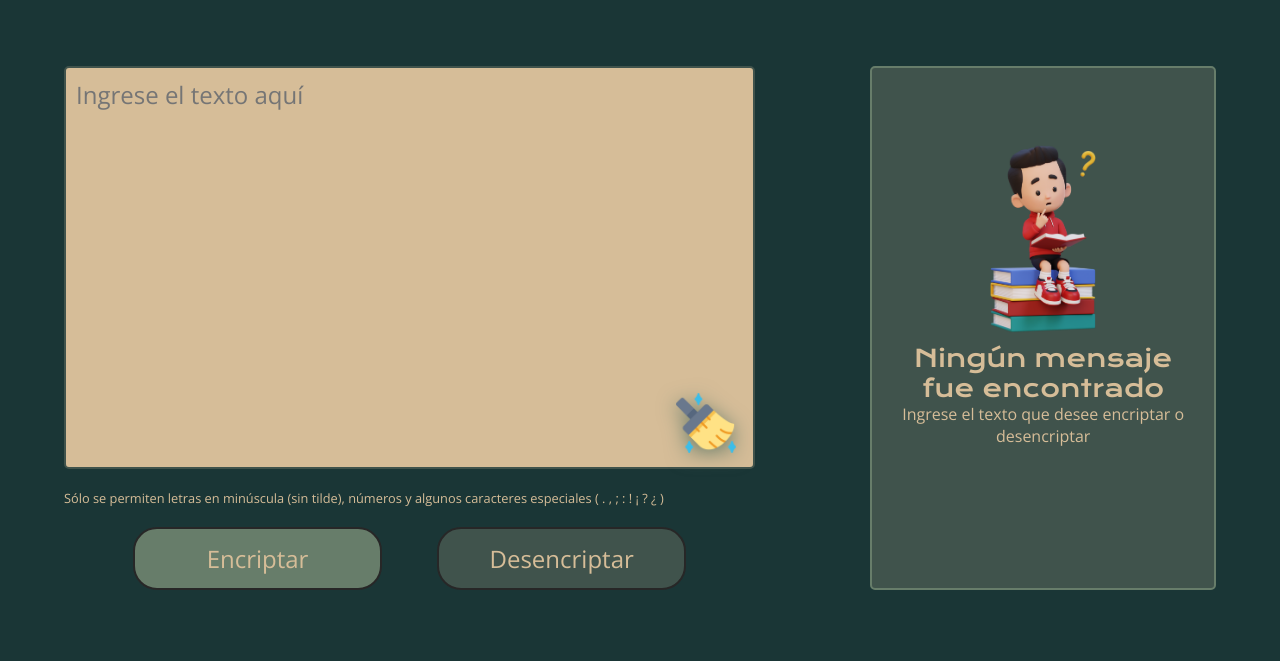
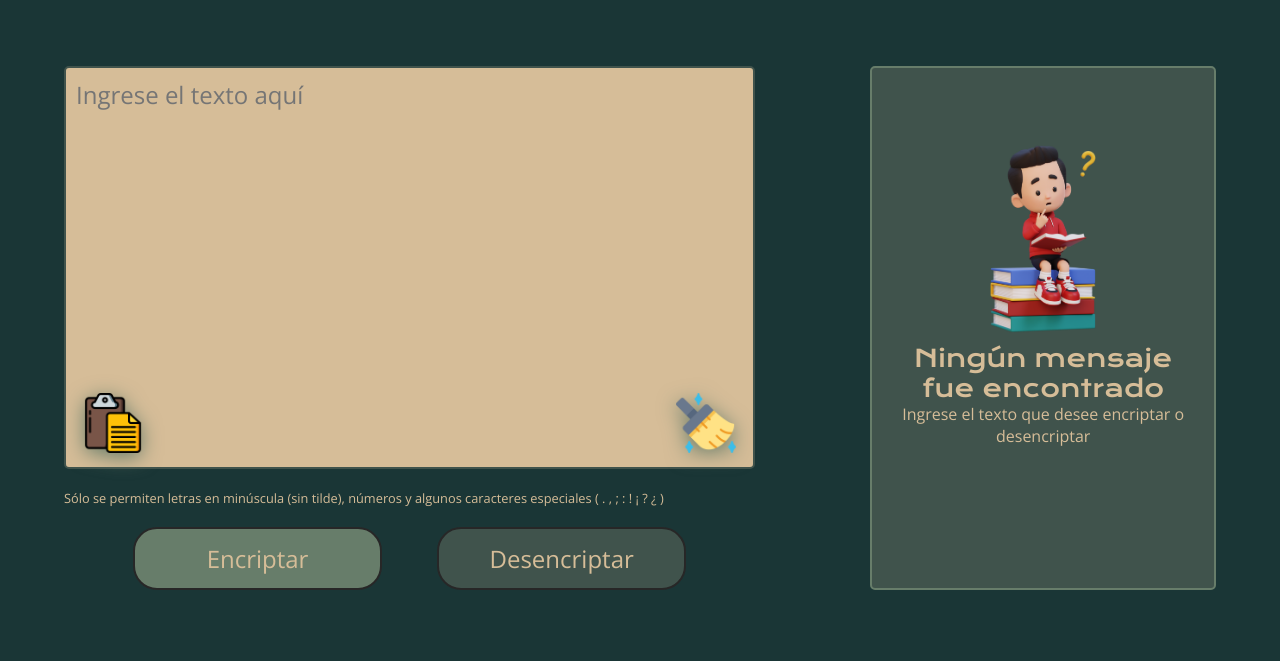
Before and after one commit to Alexoo16/encriptador-texto-challenge-alura, a plain HTML site: page index.html in a window 1280 px wide. Shown: the part 72-733 px from the top of the page. Drawn offline with nearby package versions, Linux system fonts and the light colour scheme; a web font is replaced by a local one.

Commit message:
Crear botón de pegar

```diff
--- a/app.js
+++ b/app.js
@@ -24,6 +24,21 @@ text_area.addEventListener('blur', function() {
 function limpiar(){
     //text_area.value=defaultText;  Antes se usaba el texto por defecto, ahora no por el uso de placeholder
     text_area.value='';
+}
+
+function pegar() {
+    // Verificamos si el navegador soporta la API del portapapeles
+    if (navigator.clipboard) {
+        navigator.clipboard.readText().then(text => {
+            // Insertamos el texto copiado en el área de texto
+            document.getElementById("texto").value = text;
+        })
+        .catch(err => {
+            console.error('Error al leer el portapapeles:', err);
+        });
+    } else {
+        alert("La función de pegar no es soportada por tu navegador.");
+    }
 }
 
 /* El texto a encriptar solo debe contener letras minúsculas y no debe contener caracteres especiales. */
--- a/index.html
+++ b/index.html
@@ -18,6 +18,7 @@
                 <textarea class="texto_ingreso" name="texto" id="texto" placeholder="Ingrese el texto aquí"></textarea>
                 <!-- Creamos un boton que tenga como imagen a ./assets/imagen_limpiar.png -->
                 <img src="./assets/imagen_limpiar.png" onclick="limpiar();" alt="Limpiar" class="btn_limpiar" id="btn_limpiar">
+                <img src="./assets/imagen_pegar.png" onclick="pegar();" alt="Pegar" class="btn_pegar" id="btn_pegar">
             </section>
             <p class="advertencia">Sólo se permiten letras en minúscula (sin tilde), números y algunos caracteres especiales ( . , ; : ! ¡ ? ¿ )</p>
             <div class="botones">
--- a/styles/style.css
+++ b/styles/style.css
@@ -98,6 +98,21 @@ body{
     color: var(--color_fondo);            /* Color del texto */
     resize: none;           /* Deshabilitar el redimensionamiento */
     outline: none;
+}
+
+.btn_pegar {
+    height: 15%;
+    z-index: 1;
+    position: absolute;
+    display: flex;
+    left: 2.5%;
+    bottom: 3.5%;
+    filter: drop-shadow(0px 4px 10px var(--color_primario));
+    transition: transform 0.3s ease, filter 0.3s ease;
+}
+.btn_pegar:hover {
+    filter: drop-shadow(0px 6px 15px var(--color_secundario));
+    transform: scale(1.1);
 }
 
 .btn_limpiar {
```
Also changed, not shown: assets/imagen_pegar.png (added).
